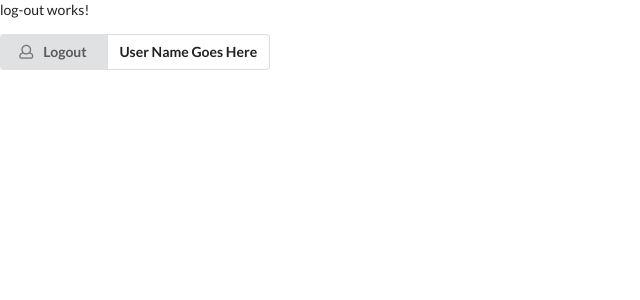
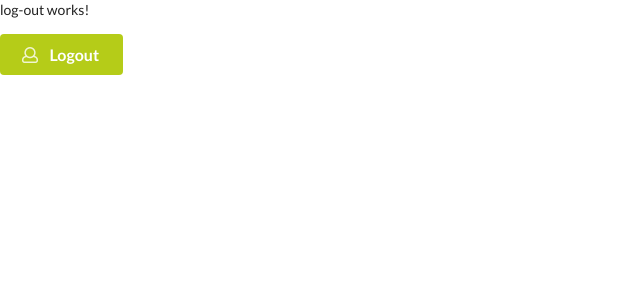
Before and after one commit to lalaantika/loginpage, an Angular app in the folder class-login-project/: page / in a window 1280 px wide. Shown: the top 300 px of the page, without its empty margins (0-640 px from the left). Built offline with nearby package versions, Linux system fonts and the light colour scheme.

Commit message:
no message

```diff
--- a/class-login-project/src/app/log-out/log-out.component.html
+++ b/class-login-project/src/app/log-out/log-out.component.html
@@ -1,11 +1,11 @@
 <p>log-out works!</p>
 
-<div class="ui form labeled button" tabindex="0">
-    <div class="ui button">
-        <i class="user outline icon"></i> Logout
-    </div>
-    <a class="ui basic label">
+<!--<div class="ui form labeled button" tabindex="0">-->
+<div class="ui olive button large">
+    <i class="user outline icon"></i> Logout
+</div>
+<!--<a class="ui basic label">
       {{ username }}
 
     </a>
-</div>
+</div>-->
```
